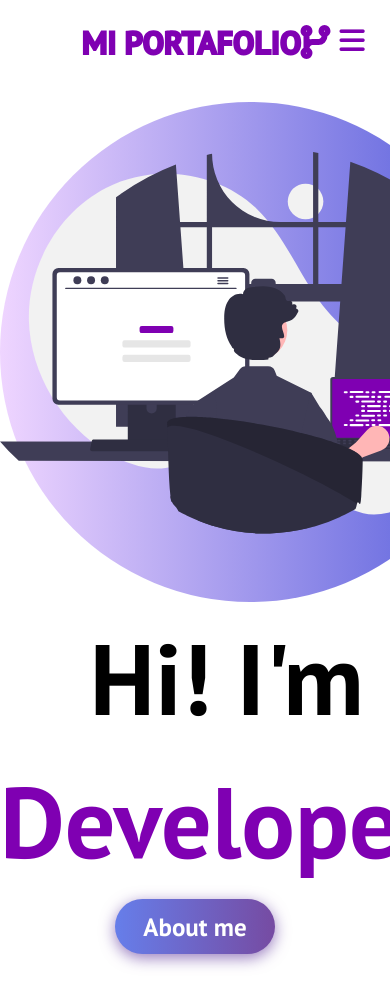
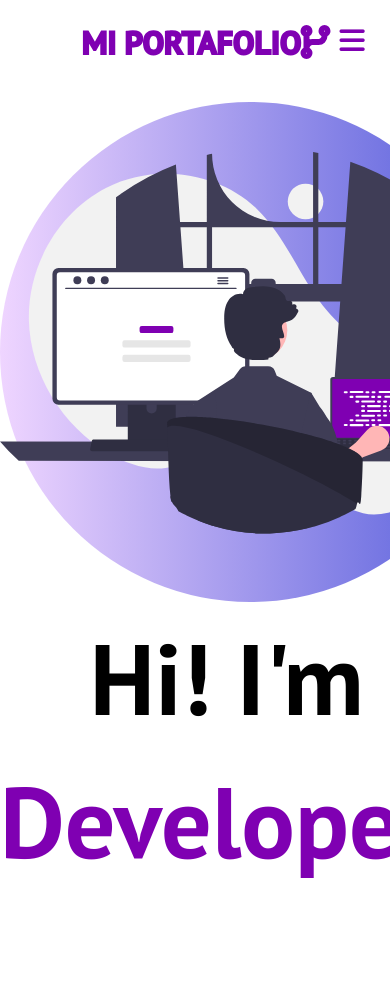
Before and after one commit to Paolollch/miportafolio, a React (Create React App) app: page / in a window 390 px wide. Shown: the top 984 px of the page. After the commit the page ends 934 px from the top, so only its background shows below. Built offline with nearby package versions, Linux system fonts and the light colour scheme.

Commit message:
Add event listener

```diff
--- a/src/components/Slider/ButtonSlider/ButtonSlider.js
+++ b/src/components/Slider/ButtonSlider/ButtonSlider.js
@@ -4,14 +4,14 @@ import { Link } from 'react-router-dom';
 
 
 
-export default function ButtonSlider({texto}){
+export const ButtonSlider= ({children}) => {
 
     return(
     <>
         <Link to="/About_me">
             <button className="bn632-hover bn20">
-            {texto}
-        </button>
+            {children}
+            </button>
         </Link>
     </>
     );
--- a/src/components/Slider/Slider.js
+++ b/src/components/Slider/Slider.js
@@ -2,9 +2,25 @@ import React, { useState, useEffect } from "react";
 import "./Slider.css";
 import Animation from './Animation/Animation';
 import Logo from './Icon/Logo';
-import ButtonSlider from './ButtonSlider/ButtonSlider';
+import {ButtonSlider} from './ButtonSlider/ButtonSlider';
 
 function Slider(){
+
+    const [logo, setlogo]= useState(true);
+
+    const showlogo = () => {
+        if (window.innerWidth <= 600) {
+          setlogo(false);
+        } else {
+          setlogo(true);
+        }
+      };
+
+      useEffect(() => {
+        showlogo();
+      }, []);
+
+      window.addEventListener('resize', showlogo);
 
     return(
         <>
@@ -23,7 +39,7 @@ function Slider(){
                         <Animation className="Animation"/>
                     </div>
                     <div className="bottom">
-                        <ButtonSlider texto={"About me"}></ButtonSlider>
+                        {logo && <ButtonSlider >About me</ButtonSlider>}
                     </div>
                 </div>
             </div>
--- a/src/pages/Aboutme/Aboutme.js
+++ b/src/pages/Aboutme/Aboutme.js
@@ -1,5 +1,5 @@
 import React from "react";
-import ButtonSlider from "../../components/Slider/ButtonSlider/ButtonSlider";
+import {ButtonSlider} from "../../components/Slider/ButtonSlider/ButtonSlider";
 import './Aboutme.css'
 import ProfileIcon from "./Profile";
 
@@ -19,7 +19,7 @@ export function Aboutme(){
                         "Lorem ipsum dolor sit amet, consectetur adipiscing elit, sed do eiusmod tempor incididunt ut labore et dolore magna aliqua. Ut enim ad minim veniam, quis nostrud exercitation ullamco laboris nisi ut aliquip ex ea commodo consequat. Duis aute irure dolor in reprehenderit in voluptate velit esse cillum dolore eu fugiat nulla pariatur. Excepteur sint occaecat cupidatat non proident, sunt in culpa qui officia deserunt mollit anim id est laborum."
                         </p>
                     </div>
-                    <ButtonSlider texto={'My Skills'}/>
+                    <ButtonSlider>My skills</ButtonSlider>
                 </div>
             </div>
         </>
```
